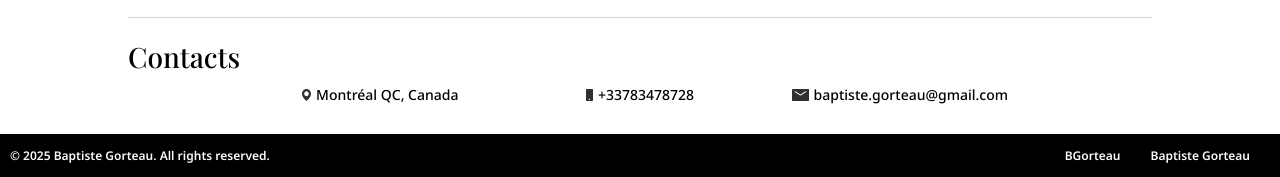
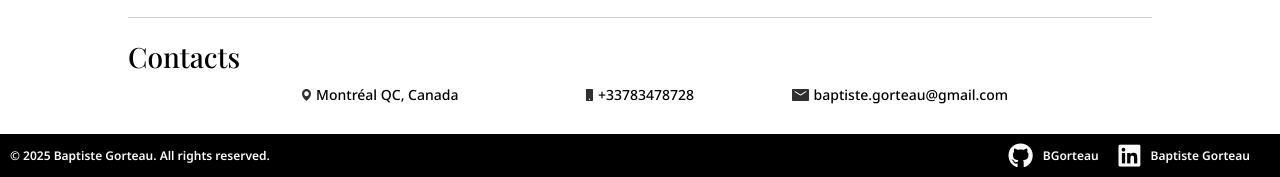
Before and after one commit to BGorteau/bgorteau.github.io, a plain HTML site: page about.html in a window 1280 px wide. Shown: the part 1537-1714 px from the top of the page. Drawn offline with nearby package versions, Linux system fonts and the light colour scheme; a web font is replaced by a local one.

Commit message:
solve icons bug

```diff
--- a/about.html
+++ b/about.html
@@ -4,6 +4,7 @@
   <meta charset="UTF-8">
   <meta name="viewport" content="width=device-width, initial-scale=1.0">
   <title id="about_title"></title>
+  <link rel="stylesheet" href="https://cdnjs.cloudflare.com/ajax/libs/font-awesome/6.0.0-beta3/css/all.min.css">
   <link rel="icon" href="images/Favicon.ico" type="image/x-icon">
   <link rel="stylesheet" href='style.css'>
 
```
Also changed, not shown: index.html (+1 -0 lines), projects.html (+1 -0 lines).
